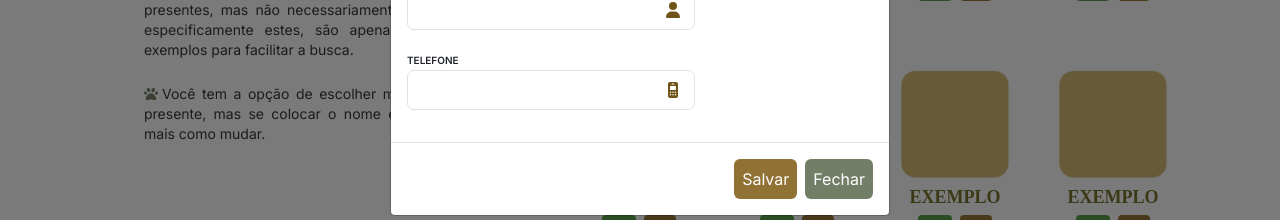
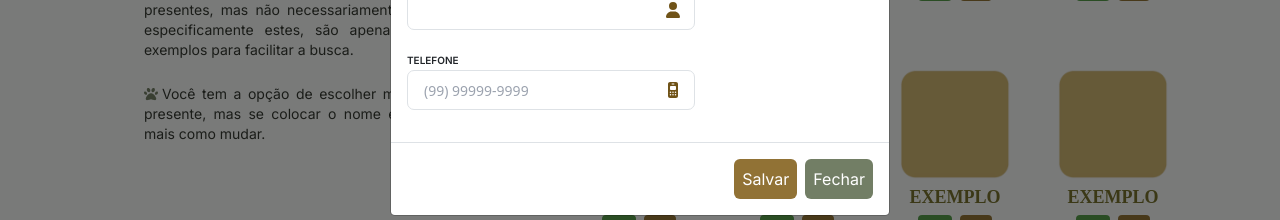
Before and after one commit to VictorLopesz/bridal-shower-frontend, a Next.js app: page / in a window 1280 px wide. Both pictures are taken after a click on the button 660 px from the left and 332 px from the top of the page. Shown: the part 348-568 px from the top of the page. Built offline with nearby package versions, Linux system fonts and the light colour scheme.

Commit message:
adiciona inputmask no telefone

```diff
--- a/package.json
+++ b/package.json
@@ -15,6 +15,7 @@
     "@fortawesome/free-solid-svg-icons": "^6.5.1",
     "@fortawesome/react-fontawesome": "^0.2.0",
     "bootstrap": "4.6",
+    "inputmask": "^5.0.8",
     "next": "14.1.0",
     "react": "^18",
     "react-awesome-reveal": "^4.2.7",
@@ -22,12 +23,14 @@
     "react-dom": "^18",
     "react-hook-form": "^7.50.1",
     "react-icons": "^5.0.1",
+    "react-input-mask": "^2.0.4",
     "react-modal": "^3.16.1"
   },
   "devDependencies": {
     "@types/node": "^20",
     "@types/react": "^18",
     "@types/react-dom": "^18",
+    "@types/react-input-mask": "^3.0.5",
     "autoprefixer": "^10.0.1",
     "daisyui": "^4.6.0",
     "eslint": "^8",
--- a/src/app/components/ModalInform/index.tsx
+++ b/src/app/components/ModalInform/index.tsx
@@ -7,6 +7,8 @@ import { faUser } from '@fortawesome/free-solid-svg-icons';
 import { faMobileRetro } from '@fortawesome/free-solid-svg-icons';
 import { useForm } from 'react-hook-form';
 import 'bootstrap/dist/css/bootstrap.min.css';
+import InputMask from 'react-input-mask';
+
 
 const ModalInform = () => {
   const [show, setShow] = useState(false);
@@ -19,7 +21,7 @@ const ModalInform = () => {
     const temTelefone = !!telefone;
 
     if (!temNome || !temTelefone) {
-      return "Preencha os campos antes de tentar enviar";
+      return "Preencha todos os campos antes de tentar enviar";
     }
     return null;
   };
@@ -92,14 +94,11 @@ const ModalInform = () => {
                   <div className="absolute grid w-5 h-5 place-items-center text-blue-gray-500 top-2/4 right-3 -translate-y-2/4">
                     <FontAwesomeIcon icon={faMobileRetro} className="text-[#705318]" />
                   </div>
-                  <input
-                    type="number"
-                    id="telefone"
-                    required
-                    className="w-full h-full bg-transparent text-blue-gray-700 font-sans font-normal outline outline-0 text-sm px-3 py-2.5 rounded-[7px] border "
-                    placeholder=" "
+                  <InputMask id="phone" mask="(99) 99999-9999" placeholder="(99) 99999-9999"
+                    className="w-full h-full bg-transparent text-blue-gray-700 font-sans font-normal outline outline-0 text-sm px-3 py-2.5 rounded-[7px] border"
                     {...register('telefone')}
-                  />
+                  ></InputMask>
+
                 </div>
               </div>
             </Form.Group>
```
Also changed, not shown: 1 other file (tests, documents, lock files or other folders).
